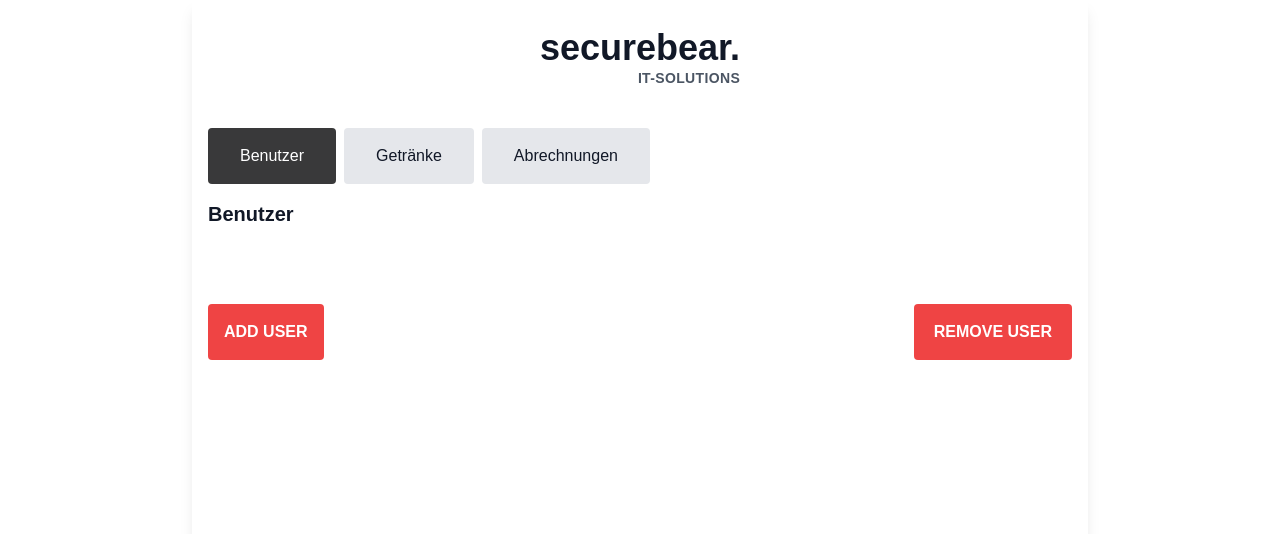
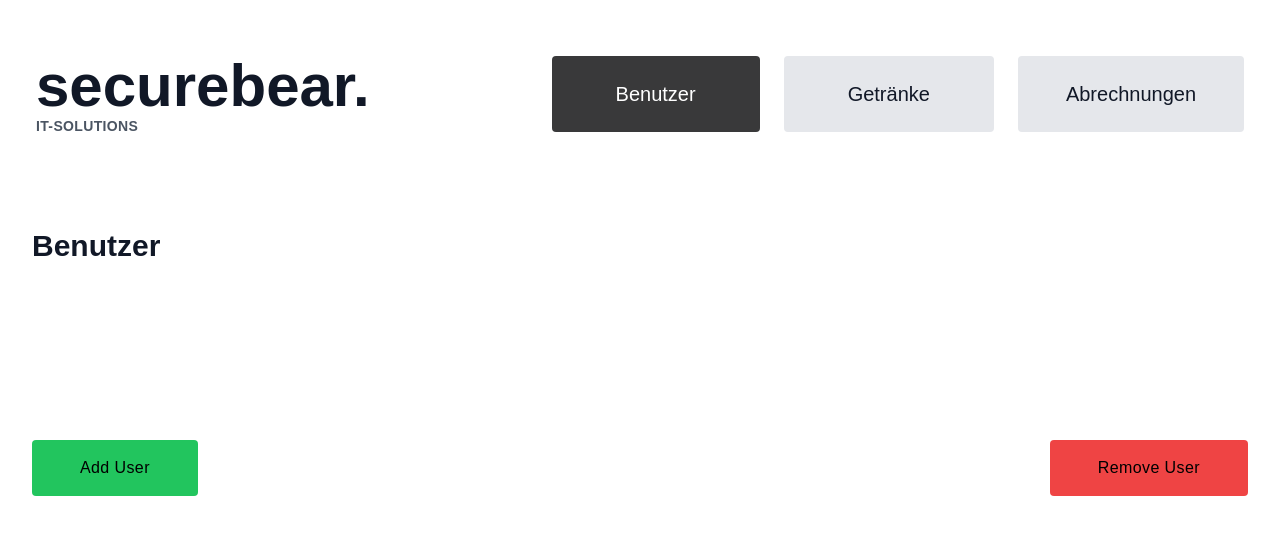
Before and after one commit to Chebbo314/securebear-IMS, a Next.js app in the folder securebear-ims/: page / in a window 1280 px wide. Shown: the top 534 px of the page. Built offline with nearby package versions, Linux system fonts and the light colour scheme.

Commit message:
add new ui

```diff
--- a/securebear-ims/src/components/InventoryManagementSystem.js
+++ b/securebear-ims/src/components/InventoryManagementSystem.js
@@ -187,36 +187,33 @@ const PaymentSystem = () => {
   };
 
   return (
-    <div className="p-4 max-w-4xl mx-auto bg-white shadow-lg text-gray-900 min-h-screen">
-      <header className="flex flex-col items-center mb-10 mt-3">
-        <div className="text-center">
-          <h1 className="text-4xl font-bold text-gray-900">securebear.</h1>
-          <div className="flex justify-end w-full">
-            <p className="text-sm font-semibold text-gray-600 tracking-wide">IT-SOLUTIONS</p>
+    <div className="p-4 max-w-8xl mx-auto bg-white shadow-lg text-gray-900 min-h-screen">
+      <header className="flex justify-between mb-10 mt-10 mr-5 ml-5">
+        <div className="">
+          <h1 className="text-6xl font-bold text-gray-900">securebear.</h1>
+          <p className="text-sm justify-end font-semibold text-gray-600 tracking-wide">IT-SOLUTIONS</p>
         </div>
-        </div>
-      </header>
-      <div className="flex gap-2 mb-4">
+        <div className="flex gap-6 mb-10 text-xl justify-center">
           <button
             onClick={() => setView('users')}
-          className={`px-8 py-4 rounded ${view === 'users' ? 'bg-customGray text-white' : 'bg-gray-200'}`}
+            className={`px-16 py-6 rounded ${view === 'users' ? 'bg-customGray text-white' : 'bg-gray-200'}`}
           >
             Benutzer
           </button>
           <button
             onClick={() => setView('drinks')}
-          className={`px-8 py-4 rounded ${view === 'drinks' ? 'bg-customGray text-white' : 'bg-gray-200'}`}
+            className={`px-16 py-6 rounded ${view === 'drinks' ? 'bg-customGray text-white' : 'bg-gray-200'}`}
           >
             Getränke
           </button>
           <button
             onClick={() => setView('bills')}
-          className={`px-8 py-4 rounded ${view === 'bills' ? 'bg-customGray text-white' : 'bg-gray-200'}`}
+            className={`px-12 py-6 rounded ${view === 'bills' ? 'bg-customGray text-white' : 'bg-gray-200'}`}
           >
             Abrechnungen
           </button>
         </div>
-
+      </header>
       <Dialog
         open={showPasswordDialog}
         onClose={() => {
@@ -255,14 +252,14 @@ const PaymentSystem = () => {
 
       {/* User View */}
       {view === 'users' && (
-        <div>
-          <h2 className="text-xl font-semibold mb-4">Benutzer</h2>
-          <div className="grid grid-cols-2 sm:grid-cols-3 lg:grid-cols-4 gap-4 max-h-96 overflow-y-auto">
+        <div className="flex-grow overflow-y-auto px-4 pt-4 mb-4">
+          <h2 className="text-3xl font-semibold mb-4">Benutzer</h2>
+          <div className="grid grid-cols-2 sm:grid-cols-2 lg:grid-cols-6 gap-8 max-h-full overflow-y-auto">
             {users.map((user) => (
               <div
                 key={user.id}
                 onClick={() => setSelectedUser(user)}
-                className={`p-4 rounded-lg cursor-pointer flex flex-col items-center
+                className={`p-8 rounded-lg cursor-pointer flex flex-col items-center
                   ${selectedUser?.id === user.id ? 'bg-blue-500 text-white' : 'bg-gray-200'}`}
               >
                 <span className="font-medium text-lg">{user.name}</span>
@@ -271,21 +268,21 @@ const PaymentSystem = () => {
           </div>
 
           {/* Buttons Container */}
-          <div className="flex space-x-4 mt-5">
+          <div className="flex space-x-4 mt-40">
             {/* Add User Button */}
             <button
               onClick={() => setShowAddUser(true)}
-              className="mt-10 px-4 py-2 bg-red-500 text-white font-semibold rounded mr-auto"
+              className="mt-auto px-12 py-4 bg-green-500 text-black rounded mr-auto tracking-wide"
             >
-              ADD USER
+              Add User
             </button>
 
             {/* Remove User Button */}
             <button
               onClick={() => setShowRemoveUser(true)}
-              className="mt-10 px-5 py-4 bg-red-500 text-white font-semibold rounded ml-auto"
+              className="mt-auto px-12 py-4 bg-red-500 text-black rounded tracking-wide"
             >
-              REMOVE USER
+              Remove User
             </button>
           </div>
 
@@ -332,8 +329,8 @@ const PaymentSystem = () => {
       {/* Drink View */}
       {view === 'drinks' && (
         <div>
-          <h2 className="text-xl font-semibold mb-4">Getränke</h2>
-          <div className="grid grid-cols-2 gap-6">
+          <h2 className="text-3xl font-semibold mb-20 mr-5 ml-5">Getränke</h2>
+          <div className="text-xl grid grid-cols-2 gap-20 mr-auto ml-auto max-w-6xl">
             {drinks.map((drink) => (
               <button
                 key={drink.id}
@@ -375,8 +372,8 @@ const PaymentSystem = () => {
       {/* Bills View */}
       {view === 'bills' && (
         <div>
-          <h2 className="text-xl font-semibold mb-4">Abrechnungen</h2>
-          <div className="grid grid-cols-1 sm:grid-cols-2 lg:grid-cols-3 gap-4 max-h-96 overflow-y-auto">
+          <h2 className="text-xl font-semibold mb-4 mr-5 ml-5">Abrechnungen</h2>
+          <div className="grid grid-cols-1 sm:grid-cols-2 lg:grid-cols-3 gap-4 max-h-96 overflow-y-auto mr-5 ml-5">
           {users.map((user) => (
             <div key={user.id} className="flex justify-between items-center p-4 bg-gray-200 rounded-lg mb-4">
               <span>{user.name}</span>
```
Also changed, not shown: securebear-ims/src/app/globals.css (line endings or trailing spaces). Lines whose indentation alone changed are shown as unchanged.
